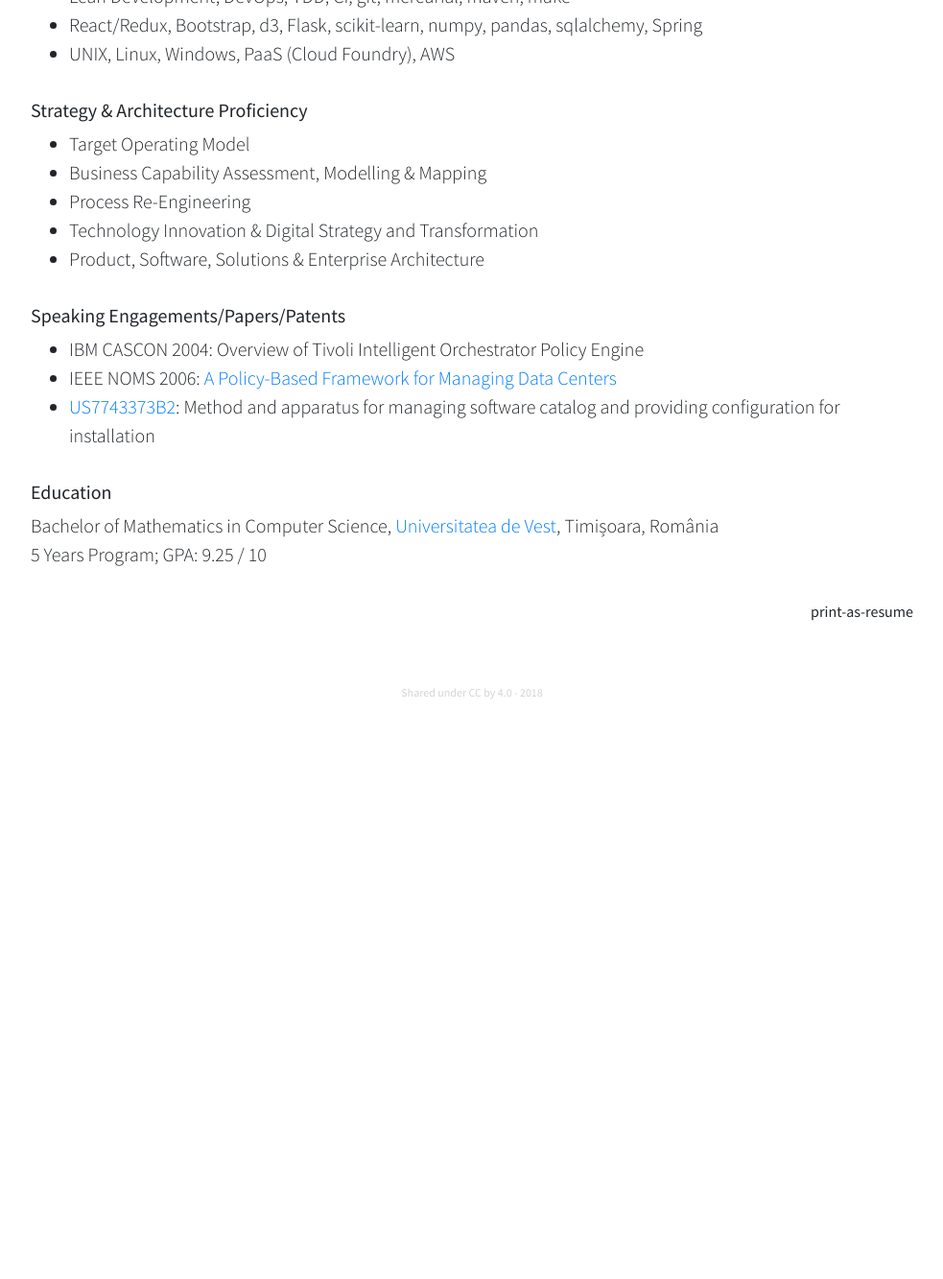
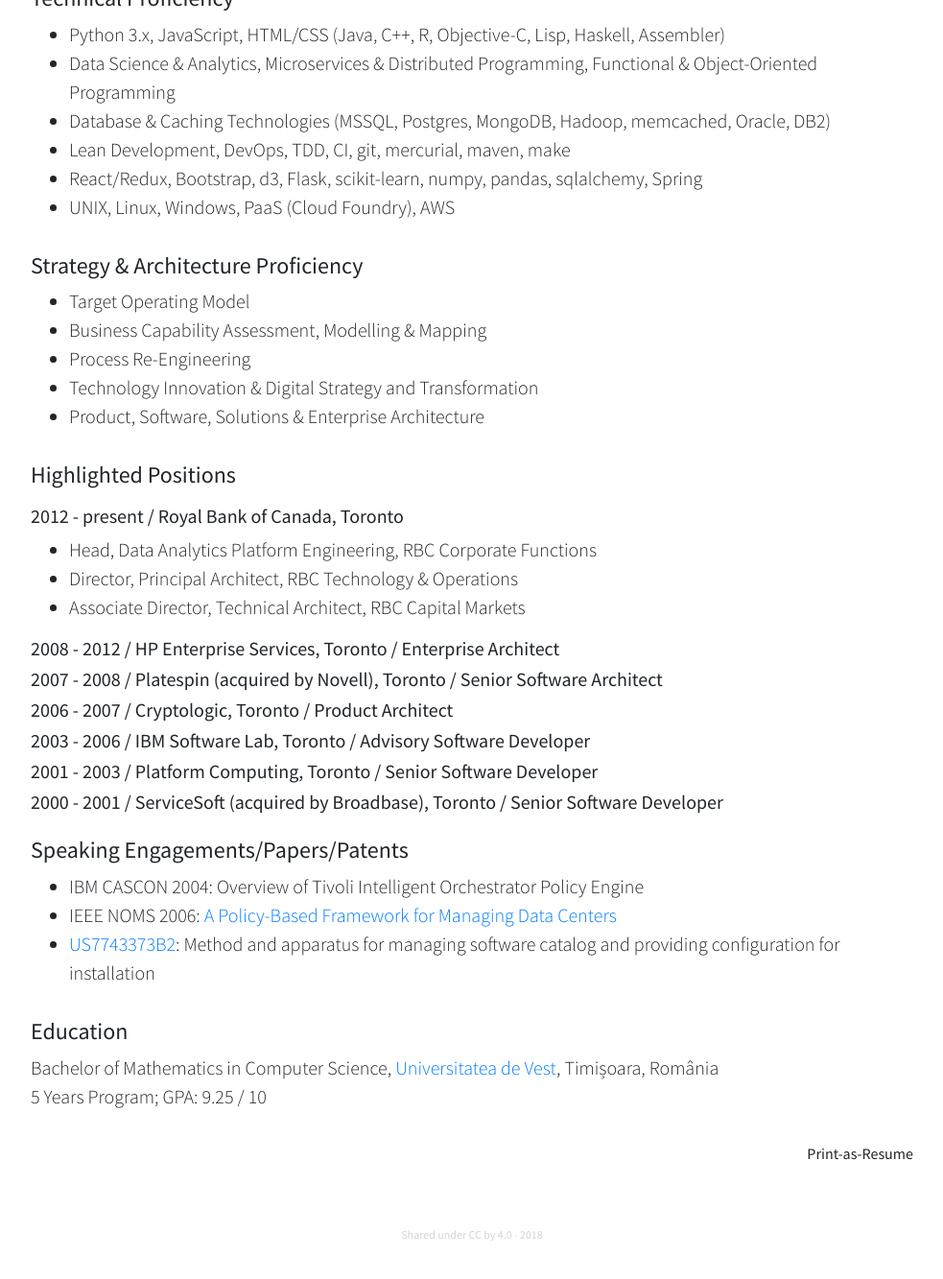
Before and after one commit to mavram/mavram.github.io, a Jekyll site: the page built from experience.html, in a window 1280 px wide and 1400 px high, scrolled down 973 px. Shown: the top 1333 px of the window at 96% size, without its empty margins (148-1131 px from the left). Built offline with Jekyll 4.4.1, drawn with Linux system fonts in a browser that asks for light colours; before the commit the page ends 1808 px from its top, so only the background shows below that; some of the changed text lies outside the part shown.

Commit message:
highlighted positions on print

```diff
--- a/experience.html
+++ b/experience.html
@@ -4,9 +4,9 @@
 ---
 <div class="container">
 
-    <div class="d-none d-print-block row pt-5 justify-content-center">
+    <div class="d-print-block row pt-5 justify-content-center">
         <div class="col">
-            <h1 class="text-center">Mircea Avram</h1>
+            <p class="h1 text-center">Mircea Avram</p>
             <p class="lead text-center">
                 <a href="https://www.from26.com/">www.from26.com</a> |
                 <a href="mailto:mavram@gmail.com">mavram@gmail.com</a> |
@@ -31,29 +31,26 @@
                 <strong>global capital markets architecture group</strong>,
                 be a principal architect in shaping and driving the <strong>innovation &amp; digital transformation</strong> for a global bank technology &amp; operations group,
                 be the <strong>head of the engineering team</strong> building a state-of-the-art
-                <strong>global audit analytics platform</strong>,
+                <strong>data analytics platform</strong>,
                 at heart I was, am and will be always motivated by the <strong>opportunity to learn</strong> new things and
                 <strong>make a difference</strong> for the people I'm working with.
                 While my career progressed to more leadership roles I've made an effort to stay a <strong>hands-on</strong> person.
                 I'm equally able to create the materials for a strategic initiative and present to senior executives,
                 lead a large software engineering team or implement/debug an advanced technical feature.
             </p>
-            <p class="h5 pt-3">Skills Summary </p>
+
+            <p class="h4 pt-3">Skills Summary</p>
             <ul>
                 <li class="lead">15+ years of experience in various roles and industries</li>
                 <li class="lead">7 years experience as a Senior Leader</li>
                 <li class="lead">4 years as a People Manager</li>
                 <li class="lead">Strong quantitative analytical abilities</li>
-                <li class="lead">
-                    Proven ability to deliver working products and solutions
-                    through many successfully completed initiatives
-                </li>
-                <li class="lead">
-                        Proven ability to build, grow, lead and mentor highly efficient technical teams
-                    </li>
-                    <li class="lead">Excellent oral and written language skills</li>
+                <li class="lead">Proven ability to deliver working products and solutions through many successfully completed initiatives</li>
+                <li class="lead">Proven ability to build, grow, lead and mentor highly efficient technical teams</li>
+                <li class="lead">Excellent oral and written language skills</li>
             </ul>
-            <p class="h5 pt-3">Technical Proficiency </p>
+
+            <p class="h4 pt-3">Technical Proficiency</p>
             <ul>
                 <li class="lead">Python 3.x, JavaScript, HTML/CSS (Java, C++, R, Objective-C, Lisp, Haskell, Assembler)</li>
                 <li class="lead">Data Science &amp; Analytics, Microservices &amp; Distributed Programming, Functional &amp; Object-Oriented Programming</li>
@@ -62,7 +59,8 @@
                 <li class="lead">React/Redux, Bootstrap, d3, Flask, scikit-learn, numpy, pandas, sqlalchemy, Spring</li>
                 <li class="lead">UNIX, Linux, Windows, PaaS (Cloud Foundry), AWS</li>
             </ul>
-            <p class="h5 pt-3">Strategy &amp; Architecture Proficiency </p>
+
+            <p class="h4 pt-3">Strategy &amp; Architecture Proficiency</p>
             <ul>
                 <li class="lead">Target Operating Model</li>
                 <li class="lead">Business Capability Assessment, Modelling &amp; Mapping</li>
@@ -70,11 +68,24 @@
                 <li class="lead">Technology Innovation &amp; Digital Strategy and Transformation</li>
                 <li class="lead">Product, Software, Solutions &amp Enterprise Architecture</li>
             </ul>
-            <p class="h5 pt-3">Speaking Engagements/Papers/Patents</p>
+
+            <p class="h4 pt-3">Highlighted Positions</p>
+            <p class="h5 pt-2">2012 - present / Royal Bank of Canada, Toronto</p>
             <ul>
-                <li class="lead">
-                    IBM CASCON 2004: Overview of Tivoli Intelligent Orchestrator Policy Engine
-                </li>
+                <li class="lead">Head, Data Analytics Platform Engineering, RBC Corporate Functions</li>
+                <li class="lead">Director, Principal Architect, RBC Technology &amp; Operations</li>
+                <li class="lead">Associate Director, Technical Architect, RBC Capital Markets</li>
+            </ul>
+            <p class="h5">2008 - 2012 / HP Enterprise Services, Toronto / Enterprise Architect</p>
+            <p class="h5">2007 - 2008 / Platespin (acquired by Novell), Toronto / Senior Software Architect</p>
+            <p class="h5">2006 - 2007 / Cryptologic, Toronto / Product Architect</p>
+            <p class="h5">2003 - 2006 / IBM Software Lab, Toronto / Advisory Software Developer</p>
+            <p class="h5">2001 - 2003 / Platform Computing, Toronto / Senior Software Developer</p>
+            <p class="h5">2000 - 2001 / ServiceSoft (acquired by Broadbase), Toronto / Senior Software Developer</p>
+
+            <p class="h4 pt-3">Speaking Engagements/Papers/Patents</p>
+            <ul>
+                <li class="lead">IBM CASCON 2004: Overview of Tivoli Intelligent Orchestrator Policy Engine</li>
                 <li class="lead">
                     IEEE NOMS 2006: <a href="https://www.researchgate.net/publication/224645668_A_Policy-Based_Framework_for_Managing_Data_Centers">
                         A Policy-Based Framework for Managing Data Centers
@@ -85,11 +96,10 @@
                         US7743373B2</a>: Method and apparatus for managing software catalog and providing configuration for installation
                 </li>
             </ul>
-            <p class="h5 pt-3">Education</p>
+
+            <p class="h4 pt-3">Education</p>
             <p class="lead">
-                <span="lead">Bachelor of Mathematics in Computer Science,
-                <a href="https://www.uvt.ro/">
-                    Universitatea de Vest</a>, Timișoara, România
+                <span="lead">Bachelor of Mathematics in Computer Science, <a href="https://www.uvt.ro/">Universitatea de Vest</a>, Timișoara, România
                 <br/>
                 5 Years Program; GPA: 9.25 / 10
             </p>
@@ -98,7 +108,7 @@
 
     <div class="d-print-none row pt-3 justify-content-center">
         <div class="col-10 text-right" style="cursor: pointer;">
-            <p onclick="window.print()">print-as-resume</p>
+            <p onclick="window.print()">Print-as-Resume</p>
         </div>
     </div>
 
```
